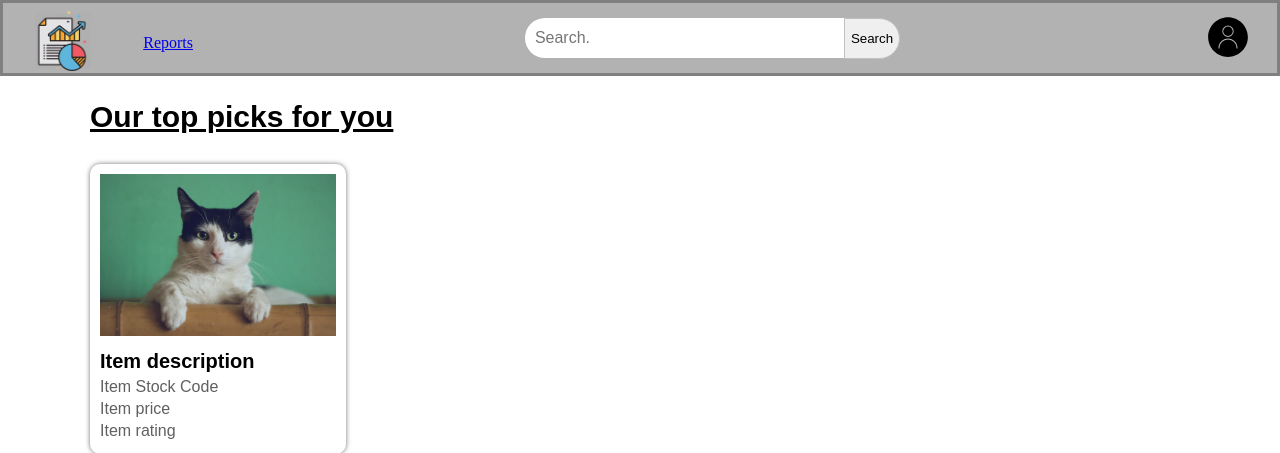
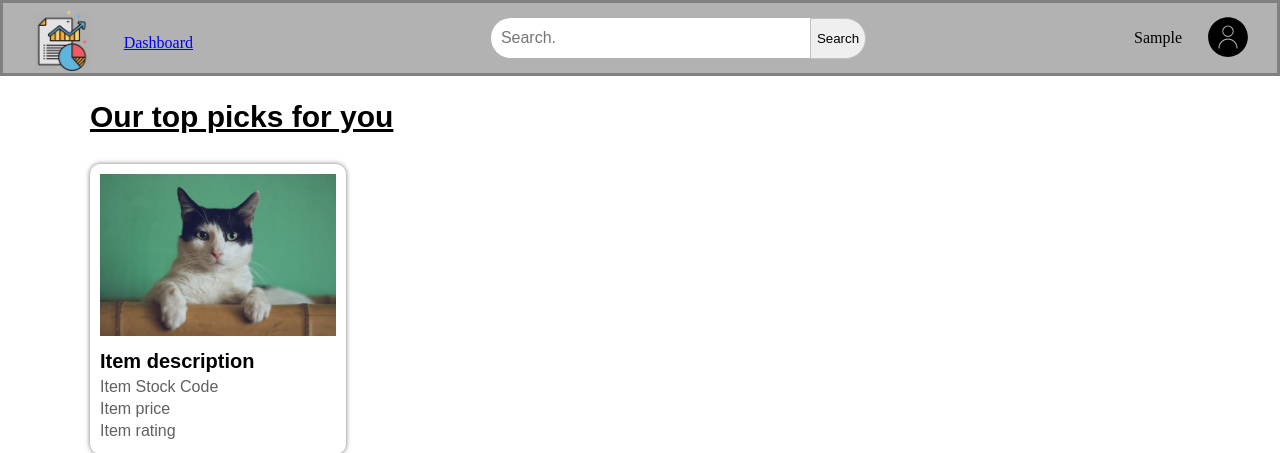
Before and after one commit to GOPIVARDHAN1965/final_sem_project, a Flask app: page /home in a window 1280 px wide. Shown: the top 453 px of the page. Run offline with Flask 2, Linux system fonts and the light colour scheme; the visitor is signed in with stand-in values (Sample User, id 1); a database or web service that is not in the repository returns one stand-in record (values such as "Sample title").

Commit message:
updates to home

```diff
--- a/app.py
+++ b/app.py
@@ -41,7 +41,7 @@ def landing_page():
                 hashpass = bcrypt.hashpw(request.form['pwd1'].encode('utf-8'), bcrypt.gensalt())
                 users.insert_one({'email': user['email'], 'password': hashpass,'first_name': user['fname'], 'last-name': user['lname']})
                 session['user_id'] = user['email']
-                return 'user registered'
+                return redirect(url_for('home'))
             else:
                 return render_template('landing_page.html', message = "Both passwords must be same!")
         print("user already exists")
@@ -57,7 +57,7 @@ def login_page():
         if login_user:
             if bcrypt.hashpw(request.form['pwd1'].encode('utf-8'), login_user['password']) == login_user['password']:
                 session['user_id'] = request.form['email']
-                return "user logged in"
+                return redirect(url_for('home'))
             return render_template(('login_page.html'), message = 'please check your password')
         return render_template(('login_page.html'), message = 'There is no account linked to this email')
     return render_template('login_page.html', message="")
@@ -67,7 +67,12 @@ def login_page():
 # home page
 @app.route('/home', methods=['GET'])
 def home():
-    return render_template('home.html')
+    if 'user_id' in session:
+        user = users.find_one({'email': session['user_id']})
+        print(user)
+        print(session)
+        return render_template('home.html', user = user)
+    return redirect(url_for('login_page'))
 
 @app.route('/logout')
 def logout():
--- a/static/home.css
+++ b/static/home.css
@@ -74,6 +74,12 @@ body {
 
 .header-right {
     padding-right: 30px;
+    display: flex;
+    align-items: center;
+}
+.user-name{
+    margin: 0;
+    margin-right: 20px;
 }
 
 .user-profile-pic {
--- a/templates/home.html
+++ b/templates/home.html
@@ -11,11 +11,11 @@
 <body>
     <div class="header">
         <div class="header-left">
-            <a class="logo-box" href="{{url_for('login_page')}}">
+            <a class="logo-box" href="{{url_for('home')}}">
                 <img class="logo" src="static/logo1.avif">
             </a>
             <a class="logo-box" href="#" >
-                Reports
+                Dashboard
             </a>
         </div>
         <div class="header-middle">
@@ -25,6 +25,7 @@
             </form>
         </div>
         <div class="header-right">
+            <p class="user-name">{{user['first_name']}}</p>
             <button class="button-icon">
                 <img class="user-profile-pic" src="static/user-avatar.svg">
             </button>
```
